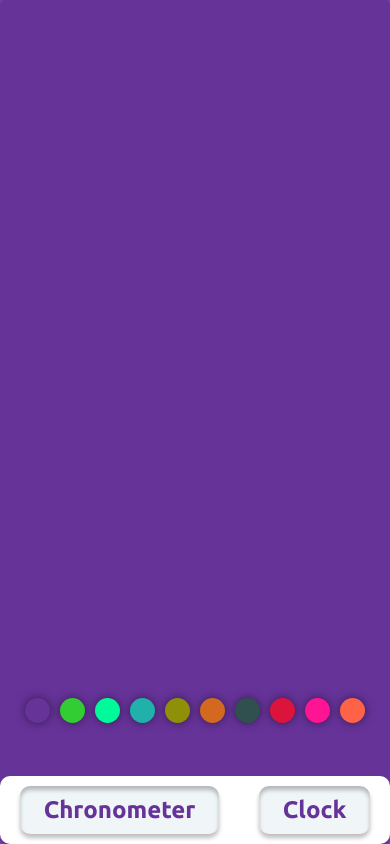
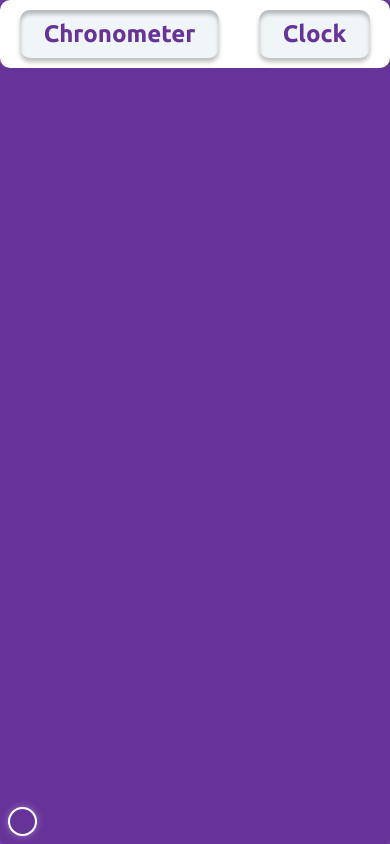
Before and after one commit to Paulino8099/clock, a plain HTML site: page index.html in a window 390 px wide. Drawn offline with Linux system fonts and the light colour scheme.

Commit message:
Nuevas animaciones para la paleta de colores y nuevos estilos aplicados a la misma. Reajuste del contenedor de los botones de navegación, esta vez estarán ubicados en la parte superior para así evitar que se le esconda al usuario y poder tener una visibilidad mas comprensible para el usuario ya que al poner la barra de navegación en la parte inferior suele haber un error de visión de la misma. Versión 3.0

```diff
--- a/CSS/body.scss
+++ b/CSS/body.scss
@@ -103,21 +103,42 @@ body {
 			}
 		}
 		.container-colors {
-			justify-self: start;
-			align-self: center;
+			background: transparent;
+			box-shadow: 0 0 10px #ffffff90;
+			position: absolute;
+			align-self: flex-end;
+			margin: 10px ;
+			z-index: 200;
+			width: 25px;
+			height: 25px;
+			border-radius: 50%;
+			cursor: pointer;
+			outline: 2px solid #fff;
+			transition: .5s;
 
 			display: flex;
 			flex-direction: column;
 			grid-column: 1/2;
-			grid-row: 1/9;
+			grid-row: 8/9;
+			&.active {
+				margin: 0 0 55px 50px;
 				span {
+					opacity: 1;
+					pointer-events: visible;
+					transform: rotate(calc(var(--i) * (360deg/10))) translateY(50px);
+				}
+			}
+			span {
+				position: absolute;
 				box-shadow: 0 0 10px #00000080;
-				margin: 5px;
 				z-index: 100;
 				width: 25px;
 				height: 25px;
 				border-radius: 50%;
 				cursor: pointer;
+				opacity: 0;
+				pointer-events: none;
+				transition: .6s ease all;
 				&:hover {
 					opacity: .8;
 					box-shadow: 0 0 15px #ffffff;
@@ -138,7 +159,7 @@ body {
 		.container {
 			.container-navBar {
 				background: var(--color_white);
-				align-self: flex-end;
+				align-self: flex-start;
 				width: 100%;
 				border-radius: 10px;
 				box-shadow: none;
@@ -148,7 +169,12 @@ body {
 				grid-template-columns: 2;
 				grid-template-rows: 2;
 				grid-column: 1/9;
-				grid-row: 8/9;
+				grid-row: 1/2;
+				button {
+					&:hover {
+						opacity: 1;
+					}
+				}
 				.btn-chronometer {
 					color: var(--color_grey2);
 					margin: 10px 20px;
@@ -181,23 +207,44 @@ body {
 				}
 			}
 			.container-colors {
-                justify-self: center;
-                align-self: flex-start;
+				background: transparent;
+				box-shadow: 0 0 10px #ffffff90;
+				position: absolute;
+				align-self: flex-end;
+				margin: 10px ;
+				z-index: 200;
+				width: 25px;
+				height: 25px;
+				border-radius: 50%;
+				cursor: pointer;
+				outline: 2px solid #fff;
+				transition: .5s;
 
 				display: flex;
-                flex-direction: row;
-                grid-column: 1/9;
+				flex-direction: column;
+				grid-column: 1/2;
 				grid-row: 8/9;
+				&.active {
+					margin: 0 0 55px 50px;
 					span {
+						opacity: 1;
+						pointer-events: visible;
+						transform: rotate(calc(var(--i) * (360deg/10))) translateY(50px);
+					}
+				}
+				span {
+					position: absolute;
 					box-shadow: 0 0 10px #00000080;
-                    margin: 5px;
 					z-index: 100;
 					width: 25px;
 					height: 25px;
 					border-radius: 50%;
 					cursor: pointer;
+					opacity: 0;
+					pointer-events: none;
+					transition: .6s ease all;
 					&:hover {
-                        opacity: .5;
+						opacity: .8;
 						box-shadow: 0 0 15px #ffffff;
 					}
 					&.active {
--- a/JS/body.js
+++ b/JS/body.js
@@ -2,8 +2,8 @@
 let containerColor = document.querySelector('.container-colors').children;
 
 // guardando color seleccionado en el localStorage
-setDateLS();
-function setDateLS() {
+setDataLS();
+function setDataLS() {
     if (localStorage.getItem('color') === null) {
         localStorage.setItem('color', '');
     }
@@ -52,7 +52,7 @@ function setDateLS() {
         });
     }
 }
-// seleccionando y indicandole al usuario que ha dado click en el btn. Esta configuración debe de quedarse guardado en el localStorage
+// seleccionando y indicandole al usuario que ha dado click en el color deseado y inmediatamente este color se le va aplicar a toda la configuración de la app. Esta configuración debe de quedarse guardado en el localStorage
 selecctionColorBtn();
 function selecctionColorBtn() {
     // color 1 "RebeccaPurple"
@@ -216,3 +216,11 @@ function selecctionColorBtn() {
         containerColor[9].classList.add('active');
     }
 }
+// Acción para mostrar la paleta de colores al dar click en el btn redondo
+showPaetteColors();
+function showPaetteColors() {
+    let containerColor = document.querySelector('.container-colors');
+    containerColor.addEventListener('click', () => {
+        containerColor.classList.toggle('active');
+    });
+}
--- a/index.html
+++ b/index.html
@@ -84,16 +84,16 @@
 
         <!-- Colors -->
         <div class="container-colors">
-            <span class="RebeccaPurple " style="background: #663399;"></span>
-            <span class="LimeGreen " style="background: #32cd32;"></span>
-            <span class="MediumSpringGreen " style="background: #00fa9a;"></span>
-            <span class="LightSeaGreen " style="background: #20b2aa;"></span>
-            <span class="Yellow " style="background: #909008"></span>
-            <span class="Chocolate " style="background: #d2691e;"></span>
-            <span class="DarkSlateGray " style="background: #305050;"></span>
-            <span class="Crimson " style="background: #dc143c;"></span>
-            <span class="DeepPink " style="background: #ff1493;"></span>
-            <span class="Tomato " style="background: #ff6347;"></span>
+            <span class="RebeccaPurple " style="--i:1; background: #663399;"></span>
+            <span class="LimeGreen " style="--i:2; background: #32cd32;"></span>
+            <span class="MediumSpringGreen " style="--i:3; background: #00fa9a;"></span>
+            <span class="LightSeaGreen " style="--i:4; background: #20b2aa;"></span>
+            <span class="Yellow " style="--i:5; background: #909008"></span>
+            <span class="Chocolate " style="--i:6; background: #d2691e;"></span>
+            <span class="DarkSlateGray " style="--i:7; background: #305050;"></span>
+            <span class="Crimson " style="--i:8; background: #dc143c;"></span>
+            <span class="DeepPink " style="--i:9; background: #ff1493;"></span>
+            <span class="Tomato " style="--i:10; background: #ff6347;"></span>
         </div>
     </div>
 
```
Also changed, not shown: CSS/body.css, 1 other file. Lines whose indentation alone changed are shown as unchanged.
